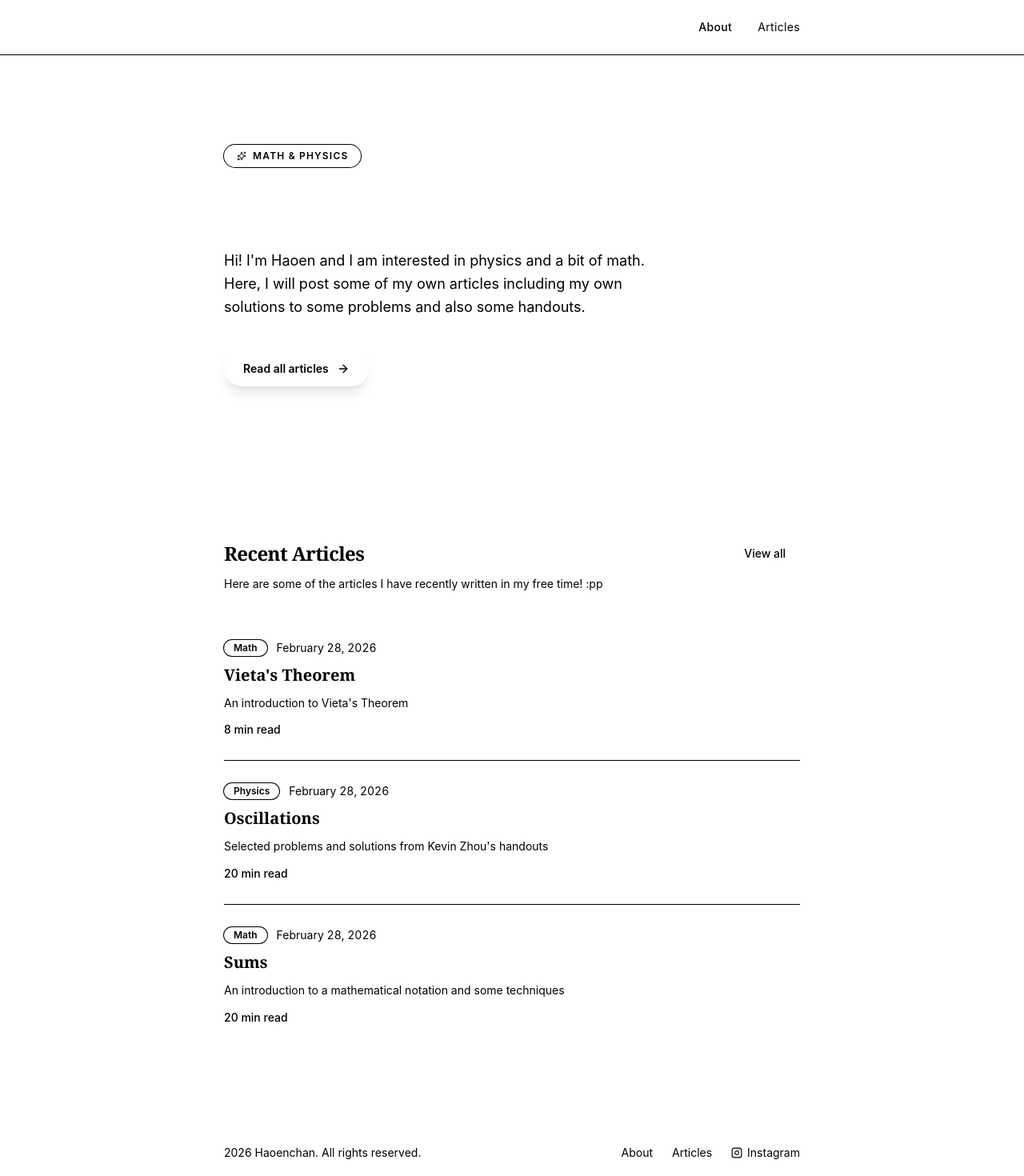
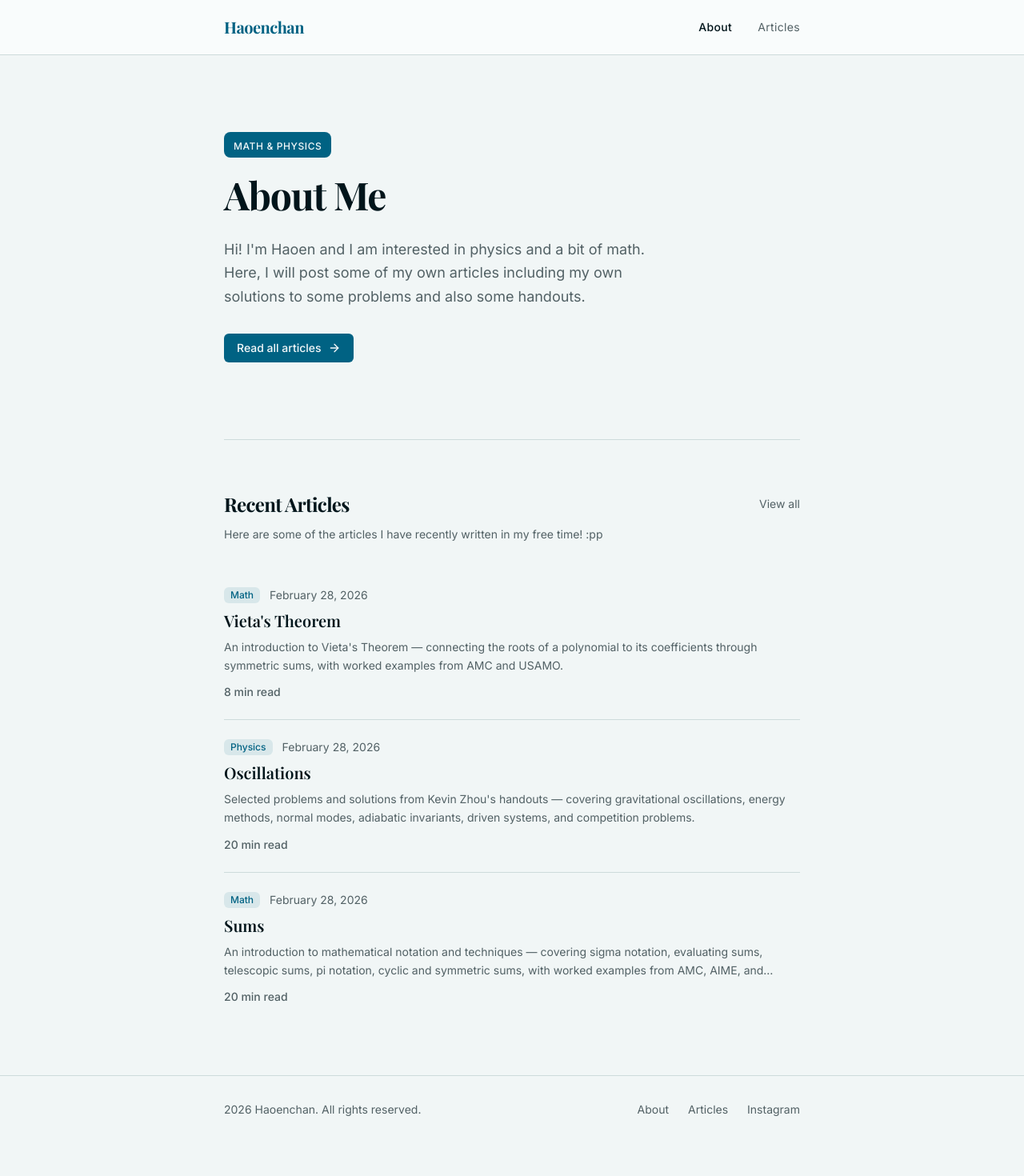
Before and after one commit to haoenchan/v0-blog-and-articles, a Next.js app: page / in a window 1280 px wide. Shown: the top 1470 px of the page at 80% size. After the commit the page ends 1429 px from the top, so only its background shows below. Built offline with nearby package versions, Linux system fonts and the light colour scheme; a web font is replaced by a local one.

Commit message:
Restored v23: Merge pull request #2 from haoenchan/v0/owenchan16072007-9810-3737add0
Personalize blog and add new physics articles

```diff
--- a/app/globals.css
+++ b/app/globals.css
@@ -1,6 +1,7 @@
 @import 'tailwindcss';
 @import 'tw-animate-css';
 
+@custom-variant dark (&:is(.dark *));
 
 :root {
   --background: oklch(0.97 0.005 200);
@@ -73,7 +74,7 @@
   --sidebar-ring: oklch(0.65 0.12 200);
 }
 
-inline {
+@theme inline {
   --font-sans: var(--font-inter), 'Inter', sans-serif;
   --font-serif: var(--font-playfair), 'Playfair Display', 'Georgia', serif;
   --font-mono: 'Geist Mono', 'Geist Mono Fallback';
@@ -115,68 +116,11 @@ inline {
   --color-sidebar-ring: var(--sidebar-ring);
 }
 
-@keyframes fade-in {
-  from {
-    opacity: 0;
+@layer base {
+  * {
+    @apply border-border outline-ring/50;
   }
-
-  to {
-    opacity: 1;
+  body {
+    @apply bg-background text-foreground;
   }
 }
-
-@keyframes fade-in-up {
-  from {
-    opacity: 0;
-    transform: translateY(16px);
-  }
-
-  to {
-    opacity: 1;
-    transform: translateY(0);
-  }
-}
-
-@keyframes glow-drift {
-
-  0%,
-  100% {
-    transform: translateX(-50%) translateY(0) scale(1);
-    opacity: 0.6;
-  }
-
-  50% {
-    transform: translateX(-50%) translateY(20px) scale(1.05);
-    opacity: 1;
-  }
-}
-
-@keyframes glow-drift-reverse {
-
-  0%,
-  100% {
-    transform: translateY(0) scale(1);
-    opacity: 0.5;
-  }
-
-  50% {
-    transform: translateY(-15px) scale(1.08);
-    opacity: 0.9;
-  }
-}
-
-.animate-fade-in {
-  animation: fade-in 0.6s ease-out both;
-}
-
-.animate-fade-in-up {
-  animation: fade-in-up 0.7s ease-out both;
-}
-
-.animate-glow-drift {
-  animation: glow-drift 8s ease-in-out infinite;
-}
-
-.animate-glow-drift-reverse {
-  animation: glow-drift-reverse 10s ease-in-out infinite;
-}
--- a/app/layout.tsx
+++ b/app/layout.tsx
@@ -36,11 +36,11 @@ export default function RootLayout({
   children: React.ReactNode
 }>) {
   return (
-    <html lang="en" className={`${inter.variable} ${playfair.variable} scroll-smooth`}>
-      <body className="font-sans antialiased bg-background text-foreground selection:bg-primary/20 selection:text-primary">
-        <div className="relative flex min-h-svh flex-col overflow-x-hidden">
+    <html lang="en" className={`${inter.variable} ${playfair.variable}`}>
+      <body className="font-sans antialiased">
+        <div className="flex min-h-svh flex-col">
           <SiteHeader />
-          <main className="relative flex-1">{children}</main>
+          <main className="flex-1">{children}</main>
           <SiteFooter />
         </div>
       </body>
--- a/app/page.tsx
+++ b/app/page.tsx
@@ -1,74 +1,58 @@
 import Link from "next/link"
 import { getAllPosts } from "@/lib/blog-data"
-import { ArrowRight, Sparkles } from "lucide-react"
+import { ArrowRight } from "lucide-react"
 import { RecentPosts } from "@/components/recent-posts"
 
 export default function HomePage() {
   const recentPosts = getAllPosts().slice(0, 3)
 
   return (
-    <div className="relative mx-auto max-w-3xl px-6 overflow-hidden">
-
-      {/* Ambient background glows */}
-      <div className="pointer-events-none absolute -top-40 left-1/2 -translate-x-1/2 h-[600px] w-[900px] rounded-full bg-gradient-to-br from-primary/[0.07] via-accent/[0.05] to-transparent blur-[100px] animate-glow-drift" />
-      <div className="pointer-events-none absolute top-60 -right-40 h-[300px] w-[300px] rounded-full bg-accent/[0.04] blur-[80px] animate-glow-drift-reverse" />
-
+    <div className="mx-auto max-w-3xl px-6">
       {/* Hero / Introduction */}
-      <section className="relative py-20 sm:py-28">
-        {/* Tag badge */}
-        <div className="mb-6 inline-flex items-center gap-2 rounded-full bg-gradient-to-r from-primary/10 to-accent/10 px-4 py-1.5 ring-1 ring-primary/20 backdrop-blur-sm animate-fade-in">
-          <Sparkles className="h-3 w-3 text-accent animate-[pulse_3s_ease-in-out_infinite]" />
-          <span className="text-xs font-semibold tracking-widest uppercase text-primary">Math & Physics</span>
+      <section className="py-16 sm:py-24">
+        <div className="mb-4 inline-block rounded-lg bg-primary px-3 py-1">
+          <span className="text-xs font-medium tracking-wider uppercase text-primary-foreground">Math & Physics</span>
         </div>
-
-        {/* Heading with gradient */}
-        <h1 className="font-serif text-4xl font-bold leading-[1.12] tracking-tight sm:text-5xl animate-fade-in-up">
-          <span className="bg-gradient-to-br from-foreground from-40% to-muted-foreground/60 bg-clip-text text-transparent">
-            About Me
-          </span>
+        <h1 className="font-serif text-4xl font-bold leading-tight tracking-tight text-foreground sm:text-5xl text-balance">
+          About Me
         </h1>
-
-        <p className="mt-6 max-w-xl text-lg leading-relaxed text-muted-foreground/80 animate-fade-in-up [animation-delay:100ms]">
+        <p className="mt-6 max-w-xl text-lg leading-relaxed text-muted-foreground">
           {"Hi! I'm Haoen and I am interested in physics and a bit of math. Here, I will post some of my own articles including my own solutions to some problems and also some handouts."}
         </p>
-
-        <div className="mt-10 flex items-center gap-6 animate-fade-in-up [animation-delay:200ms]">
+        <div className="mt-8 flex items-center gap-6">
           <Link
             href="/blog"
-            className="group relative inline-flex items-center gap-2.5 overflow-hidden rounded-full bg-primary px-6 py-3 text-sm font-semibold text-primary-foreground shadow-lg shadow-primary/25 transition-all duration-300 hover:shadow-xl hover:shadow-primary/40 hover:scale-[1.03] active:scale-[0.97]"
+            className="inline-flex items-center gap-2 rounded-md bg-primary px-4 py-2 text-sm font-medium text-primary-foreground hover:bg-accent transition-colors"
           >
-            <span className="relative z-10 transition-transform duration-300 group-hover:-translate-x-0.5">Read all articles</span>
-            <ArrowRight className="relative z-10 h-4 w-4 transition-transform duration-300 group-hover:translate-x-1" />
-            {/* Hover shimmer overlay */}
-            <div className="absolute inset-0 -translate-x-full bg-gradient-to-r from-transparent via-white/20 to-transparent transition-transform duration-700 ease-out group-hover:translate-x-full" />
+            Read all articles
+            <ArrowRight className="h-4 w-4" />
           </Link>
         </div>
       </section>
 
-      {/* Gradient divider */}
-      <div className="h-px bg-gradient-to-r from-transparent via-border/80 to-transparent" />
+      {/* Divider */}
+      <div className="border-t border-border" />
 
       {/* Recent Writing */}
-      <section className="relative py-20">
+      <section className="py-16">
         <div className="flex items-center justify-between">
           <h2 className="font-serif text-2xl font-bold tracking-tight text-foreground">
             Recent Articles
           </h2>
           <Link
             href="/blog"
-            className="group inline-flex items-center gap-1 text-sm font-medium text-muted-foreground transition-colors duration-200 hover:text-primary"
+            className="text-sm text-muted-foreground hover:text-foreground transition-colors"
           >
-            <span className="relative after:absolute after:bottom-0 after:left-0 after:h-px after:w-0 after:bg-primary after:transition-all after:duration-300 group-hover:after:w-full">
-              View all
-            </span>
-            <ArrowRight className="h-3.5 w-3.5 -translate-x-1 opacity-0 transition-all duration-300 group-hover:translate-x-0 group-hover:opacity-100" />
+            View all
           </Link>
         </div>
-        <p className="mt-3 text-sm text-muted-foreground/60">
+        <p className="mt-3 text-sm text-muted-foreground">
           {"Here are some of the articles I have recently written in my free time! :pp"}
         </p>
         <RecentPosts posts={recentPosts} />
       </section>
+
+
     </div>
   )
 }
--- a/components/recent-posts.tsx
+++ b/components/recent-posts.tsx
@@ -1,5 +1,4 @@
 import Link from "next/link"
-import { ArrowUpRight } from "lucide-react"
 import type { BlogPost } from "@/lib/blog-data"
 
 interface RecentPostsProps {
@@ -16,37 +15,21 @@ export function RecentPosts({ posts }: RecentPostsProps) {
           className="group"
         >
           <article
-            className={`relative flex flex-col gap-2.5 py-7 transition-all duration-300 ${index !== posts.length - 1
-                ? "border-b border-border/50"
-                : ""
-              }`}
+            className={`flex flex-col gap-2 py-6 ${
+              index !== posts.length - 1 ? "border-b border-border" : ""
+            }`}
           >
-            {/* Hover background */}
-            <div className="pointer-events-none absolute -inset-x-5 -inset-y-1 rounded-2xl bg-gradient-to-r from-primary/[0.04] to-accent/[0.02] opacity-0 transition-all duration-500 group-hover:opacity-100" />
-
-            {/* Meta row */}
-            <div className="relative flex items-center gap-3 text-sm">
-              <span className="rounded-full bg-gradient-to-r from-primary/10 to-accent/10 px-3 py-0.5 text-xs font-semibold text-primary ring-1 ring-primary/10 transition-all duration-300 group-hover:ring-primary/25 group-hover:shadow-sm group-hover:shadow-primary/10">
-                {post.category}
-              </span>
-              <time className="text-muted-foreground/50 tabular-nums">{post.date}</time>
+            <div className="flex items-center gap-3 text-sm">
+              <span className="rounded-md bg-primary/10 px-2 py-0.5 text-xs font-medium text-primary">{post.category}</span>
+              <time className="text-muted-foreground">{post.date}</time>
             </div>
-
-            {/* Title */}
-            <h3 className="relative font-serif text-xl font-semibold text-foreground transition-colors duration-300 group-hover:text-primary">
-              <span className="flex items-center gap-2">
-                {post.title}
-                <ArrowUpRight className="inline-block h-4 w-4 -translate-x-1 translate-y-0.5 text-primary opacity-0 transition-all duration-300 group-hover:translate-x-0 group-hover:translate-y-0 group-hover:opacity-100" />
-              </span>
+            <h3 className="font-serif text-xl font-semibold text-foreground group-hover:text-primary transition-colors">
+              {post.title}
             </h3>
-
-            {/* Excerpt */}
-            <p className="relative text-sm leading-relaxed text-muted-foreground/65 line-clamp-2 transition-colors duration-300 group-hover:text-muted-foreground/80">
+            <p className="text-sm leading-relaxed text-muted-foreground line-clamp-2">
               {post.excerpt}
             </p>
-
-            {/* Read time */}
-            <span className="relative mt-0.5 text-sm font-medium text-muted-foreground/50 transition-colors duration-300 group-hover:text-muted-foreground/70">
+            <span className="mt-1 text-sm font-medium text-muted-foreground group-hover:text-foreground transition-colors">
               {post.readTime}
             </span>
           </article>
--- a/components/site-footer.tsx
+++ b/components/site-footer.tsx
@@ -1,43 +1,32 @@
 import Link from "next/link"
-import { Instagram } from "lucide-react"
 
 export function SiteFooter() {
   return (
-    <footer className="relative">
-      {/* Gradient top border */}
-      <div className="h-px bg-gradient-to-r from-transparent via-border to-transparent" />
-
-      <div className="mx-auto flex max-w-3xl flex-col items-center justify-between gap-4 px-6 py-10 sm:flex-row">
-        <p className="text-sm text-muted-foreground/60">
+    <footer className="border-t border-border">
+      <div className="mx-auto flex max-w-3xl flex-col items-center justify-between gap-4 px-6 py-8 sm:flex-row">
+        <p className="text-sm text-muted-foreground">
           {"2026 Haoenchan. All rights reserved."}
         </p>
         <nav className="flex items-center gap-6" aria-label="Footer navigation">
           <Link
             href="/"
-            className="group text-sm text-muted-foreground/70 transition-colors duration-200 hover:text-foreground"
+            className="text-sm text-muted-foreground transition-colors hover:text-foreground"
           >
-            <span className="relative after:absolute after:-bottom-0.5 after:left-0 after:h-px after:w-0 after:bg-foreground/30 after:transition-all after:duration-300 group-hover:after:w-full">
-              About
-            </span>
+            About
           </Link>
           <Link
             href="/blog"
-            className="group text-sm text-muted-foreground/70 transition-colors duration-200 hover:text-foreground"
+            className="text-sm text-muted-foreground transition-colors hover:text-foreground"
           >
-            <span className="relative after:absolute after:-bottom-0.5 after:left-0 after:h-px after:w-0 after:bg-foreground/30 after:transition-all after:duration-300 group-hover:after:w-full">
-              Articles
-            </span>
+            Articles
           </Link>
           <a
             href="https://instagram.com/haoenphysics"
             target="_blank"
             rel="noopener noreferrer"
-            className="group inline-flex items-center gap-1.5 text-sm text-muted-foreground/70 transition-colors duration-200 hover:text-foreground"
+            className="text-sm text-muted-foreground transition-colors hover:text-foreground"
           >
-            <Instagram className="h-3.5 w-3.5 transition-transform duration-300 group-hover:scale-110" />
-            <span className="relative after:absolute after:-bottom-0.5 after:left-0 after:h-px after:w-0 after:bg-foreground/30 after:transition-all after:duration-300 group-hover:after:w-full">
-              Instagram
-            </span>
+            Instagram
           </a>
         </nav>
       </div>
--- a/components/site-header.tsx
+++ b/components/site-header.tsx
@@ -3,7 +3,7 @@
 import Link from "next/link"
 import { usePathname } from "next/navigation"
 import { cn } from "@/lib/utils"
-import { useState, useEffect } from "react"
+import { useState } from "react"
 import { Menu, X } from "lucide-react"
 
 const navItems = [
@@ -14,32 +14,12 @@ const navItems = [
 export function SiteHeader() {
   const pathname = usePathname()
   const [mobileOpen, setMobileOpen] = useState(false)
-  const [scrolled, setScrolled] = useState(false)
-
-  useEffect(() => {
-    const onScroll = () => setScrolled(window.scrollY > 10)
-    window.addEventListener("scroll", onScroll, { passive: true })
-    return () => window.removeEventListener("scroll", onScroll)
-  }, [])
 
   return (
-    <header
-      className={cn(
-        "sticky top-0 z-50 border-b transition-all duration-500",
-        scrolled
-          ? "border-border/50 bg-card/70 backdrop-blur-2xl shadow-[0_1px_12px_rgba(0,0,0,0.04)]"
-          : "border-border/80 bg-card backdrop-blur-none shadow-none"
-      )}
-    >
+    <header className="border-b border-border bg-card">
       <div className="mx-auto flex max-w-3xl items-center justify-between px-6 py-5">
-        {/* Logo */}
-        <Link
-          href="/"
-          className="group relative font-serif text-xl font-bold tracking-tight"
-        >
-          <span className="bg-gradient-to-r from-primary to-accent bg-[length:200%_100%] bg-clip-text text-transparent transition-all duration-500 group-hover:bg-[position:100%_0]">
+        <Link href="/" className="font-serif text-xl font-bold tracking-tight text-primary">
           Haoenchan
-          </span>
         </Link>
 
         {/* Desktop nav */}
@@ -49,11 +29,10 @@ export function SiteHeader() {
               key={item.href}
               href={item.href}
               className={cn(
-                "relative py-1 text-sm tracking-wide transition-colors duration-200 hover:text-foreground",
-                "after:absolute after:-bottom-0.5 after:left-0 after:h-[2px] after:rounded-full after:bg-gradient-to-r after:from-primary after:to-accent after:transition-all after:duration-300",
+                "text-sm tracking-wide transition-colors hover:text-foreground",
                 pathname === item.href
-                  ? "text-foreground font-medium after:w-full"
-                  : "text-muted-foreground after:w-0 hover:after:w-full"
+                  ? "text-foreground font-medium"
+                  : "text-muted-foreground"
               )}
             >
               {item.label}
@@ -64,35 +43,16 @@ export function SiteHeader() {
         {/* Mobile toggle */}
         <button
           onClick={() => setMobileOpen(!mobileOpen)}
-          className="sm:hidden text-foreground transition-transform duration-200 active:scale-90"
+          className="sm:hidden text-foreground"
           aria-label="Toggle navigation menu"
         >
-          <div className="relative h-5 w-5">
-            <Menu
-              className={cn(
-                "absolute inset-0 h-5 w-5 transition-all duration-300",
-                mobileOpen ? "rotate-90 scale-0 opacity-0" : "rotate-0 scale-100 opacity-100"
-              )}
-            />
-            <X
-              className={cn(
-                "absolute inset-0 h-5 w-5 transition-all duration-300",
-                mobileOpen ? "rotate-0 scale-100 opacity-100" : "-rotate-90 scale-0 opacity-0"
-              )}
-            />
-          </div>
+          {mobileOpen ? <X className="h-5 w-5" /> : <Menu className="h-5 w-5" />}
         </button>
       </div>
 
-      {/* Mobile nav — smooth slide */}
-      <div
-        className={cn(
-          "grid transition-all duration-300 ease-in-out sm:hidden",
-          mobileOpen ? "grid-rows-[1fr] opacity-100" : "grid-rows-[0fr] opacity-0"
-        )}
-      >
-        <div className="overflow-hidden">
-          <nav className="border-t border-border/40 px-6 py-4" aria-label="Mobile navigation">
+      {/* Mobile nav */}
+      {mobileOpen && (
+        <nav className="border-t border-border px-6 py-4 sm:hidden" aria-label="Mobile navigation">
           <div className="flex flex-col gap-4">
             {navItems.map((item) => (
               <Link
@@ -111,8 +71,7 @@ export function SiteHeader() {
             ))}
           </div>
         </nav>
-        </div>
-      </div>
+      )}
     </header>
   )
 }
--- a/lib/blog-data.ts
+++ b/lib/blog-data.ts
@@ -13,7 +13,7 @@ export const posts: BlogPost[] = [
     slug: "vietas-theorem",
     title: "Vieta's Theorem",
     excerpt:
-      "An introduction to Vieta's Theorem",
+      "An introduction to Vieta's Theorem — connecting the roots of a polynomial to its coefficients through symmetric sums, with worked examples from AMC and USAMO.",
     date: "February 28, 2026",
     readTime: "8 min read",
     category: "Math",
@@ -122,7 +122,7 @@ $$\\frac{S_1}{S_2} = \\frac{-\\frac{2004}{2003}}{\\frac{2004}{2003}} = -1$$
     slug: "oscillations",
     title: "Oscillations",
     excerpt:
-      "Selected problems and solutions from Kevin Zhou's handouts",
+      "Selected problems and solutions from Kevin Zhou's handouts — covering gravitational oscillations, energy methods, normal modes, adiabatic invariants, driven systems, and competition problems.",
     date: "February 28, 2026",
     readTime: "20 min read",
     category: "Physics",
@@ -556,7 +556,7 @@ $$\\boxed{T = 2\\pi\\sqrt{\\frac{L}{g}}}$$`,
     slug: "Sums",
     title: "Sums",
     excerpt:
-      "An introduction to a mathematical notation and some techniques",
+      "An introduction to mathematical notation and techniques — covering sigma notation, evaluating sums, telescopic sums, pi notation, cyclic and symmetric sums, with worked examples from AMC, AIME, and HMMT.",
     date: "February 28, 2026",
     readTime: "20 min read",
     category: "Math",
```
Lines whose indentation alone changed are shown as unchanged.
